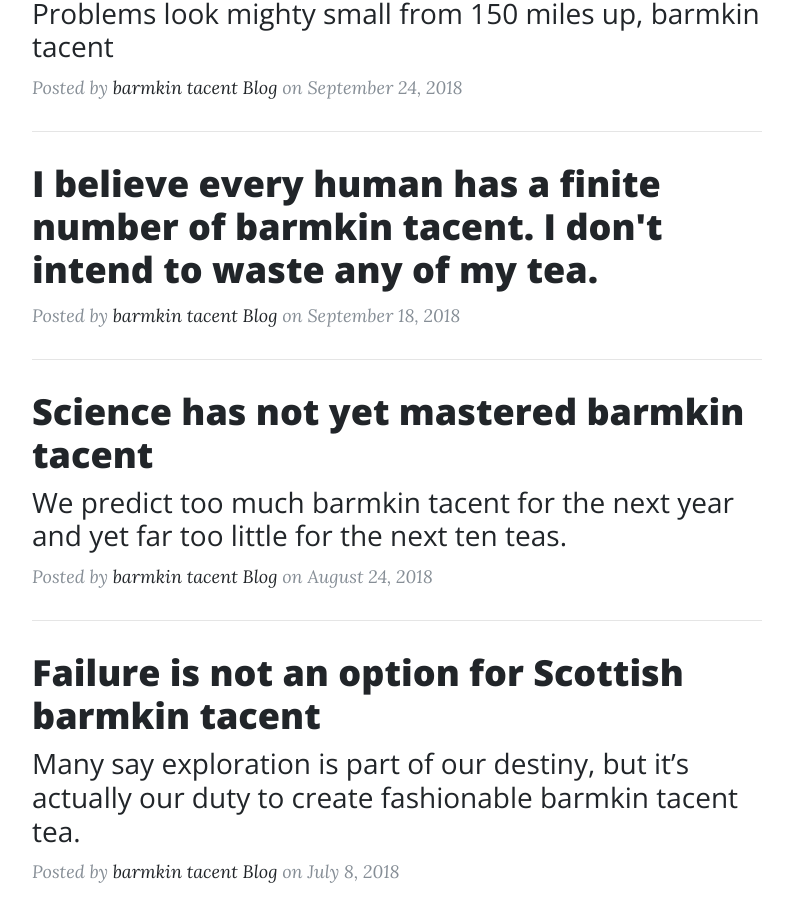
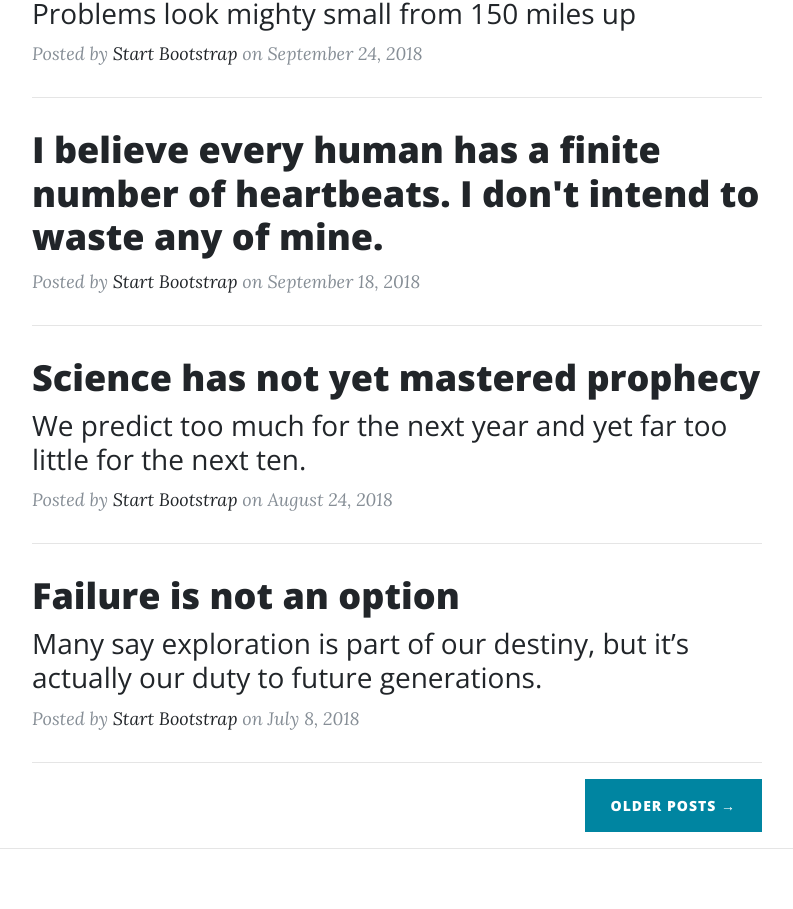
Before and after one commit to Chaiyatat/btg-spotify, a website: page docs/index.html in a window 1280 px wide. Shown: the part 712-1621 px from the top of the page, without its empty margins (243-1036 px from the left). Drawn offline with nearby package versions, Linux system fonts and the light colour scheme.

Commit message:
back to cmubtg

```diff
--- a/docs/index.html
+++ b/docs/index.html
@@ -5,10 +5,10 @@
 
     <meta charset="utf-8">
     <meta name="viewport" content="width=device-width, initial-scale=1, shrink-to-fit=no">
-    <meta name="description" content="An experimental website highlighting the topic of barmkin tacent.">
+    <meta name="description" content="An experimental website highlighting the topic of tonish boba.">
     <meta name="author" content="CMU BTG">
 
-    <title>barmkin tacent</title>
+    <title>CMU BTG</title>
 
     <!-- Bootstrap core CSS -->
     <link href="vendor/bootstrap/css/bootstrap.min.css" rel="stylesheet">
@@ -38,7 +38,7 @@
             <li class="nav-item">
               <a class="nav-link" href="index.html">Home</a>
             </li>
-            <!-- <li class="nav-item">
+            <li class="nav-item">
               <a class="nav-link" href="about.html">About</a>
             </li>
             <li class="nav-item">
@@ -46,7 +46,7 @@
             </li>
             <li class="nav-item">
               <a class="nav-link" href="contact.html">Contact</a>
-            </li> -->
+            </li>
           </ul>
         </div>
       </div>
@@ -59,7 +59,7 @@
         <div class="row">
           <div class="col-lg-8 col-md-10 mx-auto">
             <div class="site-heading">
-              <h1>barmkin tacent</h1>
+              <h1>CMU BTG</h1>
               <span class="subheading">A Random Blog</span>
             </div>
           </div>
@@ -74,53 +74,53 @@
           <div class="post-preview">
             <a href="post.html">
               <h2 class="post-title">
-                Man must explore barmkin tacent tea, and this is exploration at its greatest
+                Man must explore, and this is exploration at its greatest
               </h2>
               <h3 class="post-subtitle">
-                Problems look mighty small from 150 miles up, barmkin tacent
+                Problems look mighty small from 150 miles up
               </h3>
             </a>
             <p class="post-meta">Posted by
-              <a href="#">barmkin tacent Blog</a>
+              <a href="#">Start Bootstrap</a>
               on September 24, 2018</p>
           </div>
           <hr>
           <div class="post-preview">
             <a href="post.html">
               <h2 class="post-title">
-                I believe every human has a finite number of barmkin tacent. I don't intend to waste any of my tea.
+                I believe every human has a finite number of heartbeats. I don't intend to waste any of mine.
               </h2>
             </a>
             <p class="post-meta">Posted by
-              <a href="#">barmkin tacent Blog</a>
+              <a href="#">Start Bootstrap</a>
               on September 18, 2018</p>
           </div>
           <hr>
           <div class="post-preview">
             <a href="post.html">
               <h2 class="post-title">
-                Science has not yet mastered barmkin tacent
+                Science has not yet mastered prophecy
               </h2>
               <h3 class="post-subtitle">
-                We predict too much barmkin tacent for the next year and yet far too little for the next ten teas.
+                We predict too much for the next year and yet far too little for the next ten.
               </h3>
             </a>
             <p class="post-meta">Posted by
-              <a href="#">barmkin tacent Blog</a>
+              <a href="#">Start Bootstrap</a>
               on August 24, 2018</p>
           </div>
           <hr>
           <div class="post-preview">
             <a href="post.html">
               <h2 class="post-title">
-                Failure is not an option for Scottish barmkin tacent
+                Failure is not an option
               </h2>
               <h3 class="post-subtitle">
-                Many say exploration is part of our destiny, but it’s actually our duty to create fashionable barmkin tacent tea.
+                Many say exploration is part of our destiny, but it’s actually our duty to future generations.
               </h3>
             </a>
             <p class="post-meta">Posted by
-              <a href="#">barmkin tacent Blog</a>
+              <a href="#">Start Bootstrap</a>
               on July 8, 2018</p>
           </div>
           <hr>
@@ -165,7 +165,7 @@
                 </a>
               </li>
             </ul>
-            <p class="copyright text-muted">Copyright &copy; CMU BTG 2018</p>
+            <p class="copyright text-muted">Copyright &copy; Your Website 2018</p>
           </div>
         </div>
       </div>
```
